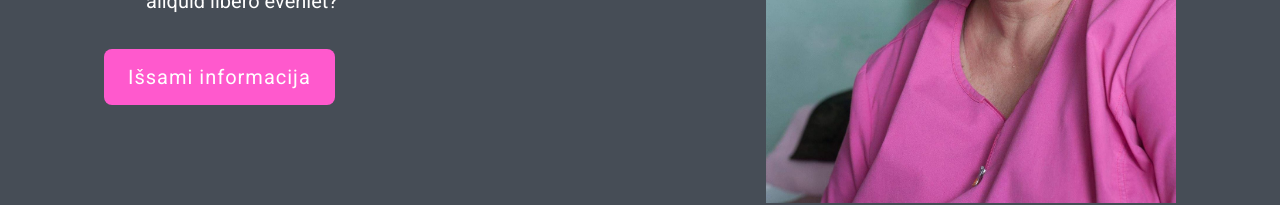
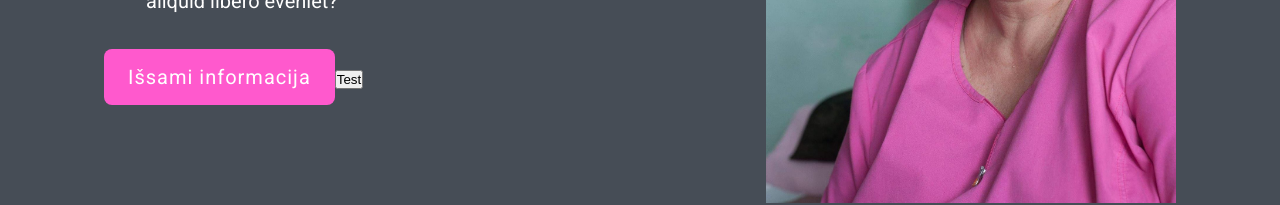
Before and after one commit to irgipaulius/website-masazai.net, a React (Create React App) app: page / in a window 1280 px wide. Shown: the part 1225-1430 px from the top of the page. Built offline with nearby package versions, Linux system fonts and the light colour scheme.

Commit message:
v1 test button to scroll

```diff
--- a/src/components/About.js
+++ b/src/components/About.js
@@ -1,9 +1,11 @@
-import React from "react";
+import React, { useRef } from "react";
 
 import PanelButton from "./PanelButton";
 
 import styles from "./About.module.css";
 import { AboutCheckmark } from "./MuiIcons";
+
+export const AboutRefContext = React.createContext();
 
 export default function About() {
   const {
@@ -18,8 +20,13 @@ export default function About() {
     about_image,
   } = styles;
 
+  const AboutRef = useRef();
+  console.log(AboutRef);
+
   return (
-    <div className={about}>
+    <>
+      <AboutRefContext.Provider value={AboutRef}>
+        <div className={about} ref={AboutRef}>
           <div className={about_container}>
             <div className={about_text_container}>
               <p className={about_title}>Sveiki,</p>
@@ -47,11 +54,32 @@ export default function About() {
               </ul>
 
               <PanelButton text="Išsami informacija" type="about" />
+
+              {/* <button onClick={() => console.log(`Test button click`)}>Test</button> */}
+              <button
+                onClick={() =>
+                  AboutRef.current.scrollIntoView({ behavior: "smooth", block: "center" })
+                }
+              >
+                Test
+              </button>
             </div>
             <div className={about_image_container}>
               <img className={about_image} src="/images/profile.jpeg" alt="" />
             </div>
           </div>
         </div>
+      </AboutRefContext.Provider>
+    </>
   );
 }
+
+// useContext
+// 1. Create a context - export const UserContext = React.createContext()
+// 2. Provide a contex value - <UserContext.Provider value={ context value }>
+// 3. Consume the contex value - in Component <UserContext.Consumer>{ hold of the value passed by the context (value in Provider) }</UserContext.Consumer>
+
+// using useContext Hook
+// 1. import useContext from React
+// 2. import necessary context
+// 3. call useContext() function passing in the context as it's arguments
```
Also changed, not shown: src/components/NavBar.js (+13 -1 lines). Lines whose indentation alone changed are shown as unchanged.
